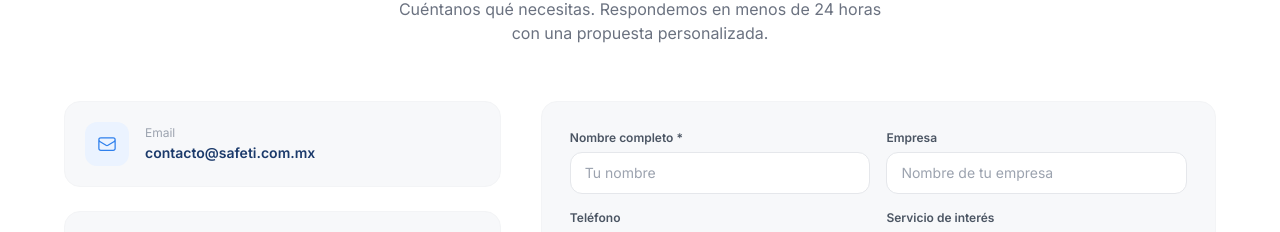
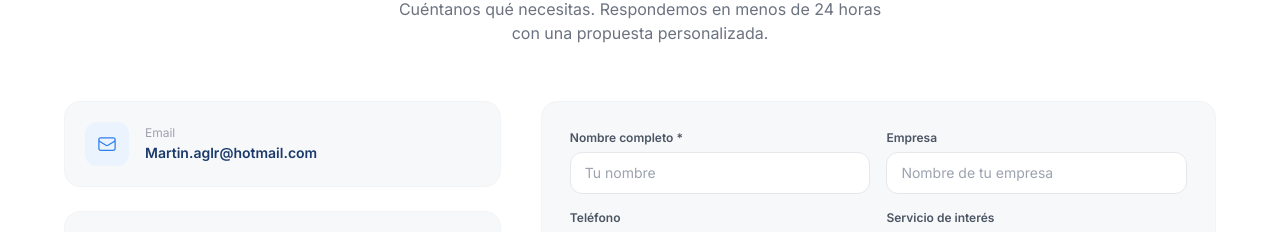
Before and after one commit to TreDogPlay/safeti-web-v2, a React (Vite) app: page / in a window 1280 px wide. Shown: the part 4290-4522 px from the top of the page. Built offline with nearby package versions, Linux system fonts and the light colour scheme.

Commit message:
actualizar correo electronico

```diff
--- a/src/data/content.js
+++ b/src/data/content.js
@@ -5,7 +5,7 @@ export const empresa = {
   tagline: 'Soporte técnico especializado para empresas',
   descripcion: 'Brindamos servicios de soporte en campo, mantenimiento e infraestructura TI con cobertura en Quintana Roo y respuesta rápida.',
   whatsapp: '529981636866',       // ← número con código país, sin + ni espacios
-  email: 'contacto@safeti.com.mx',
+  email: 'Martin.aglr@hotmail.com',
   telefono: '+52 9981636866',
 }
 
```
